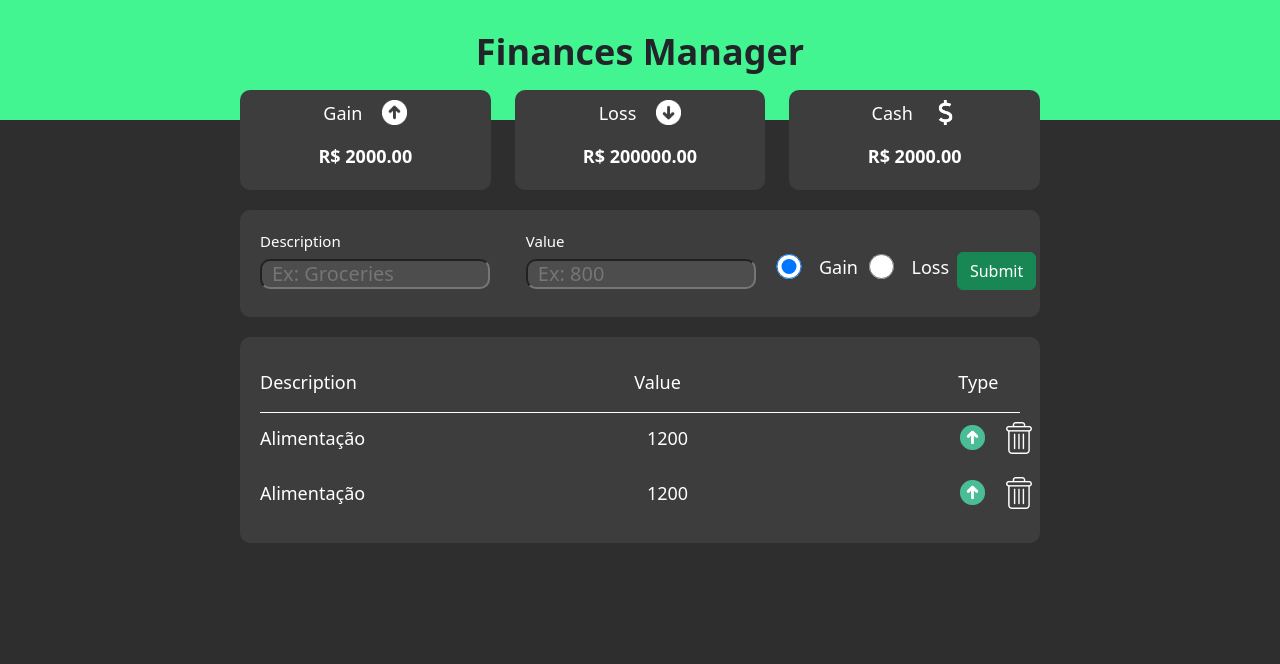
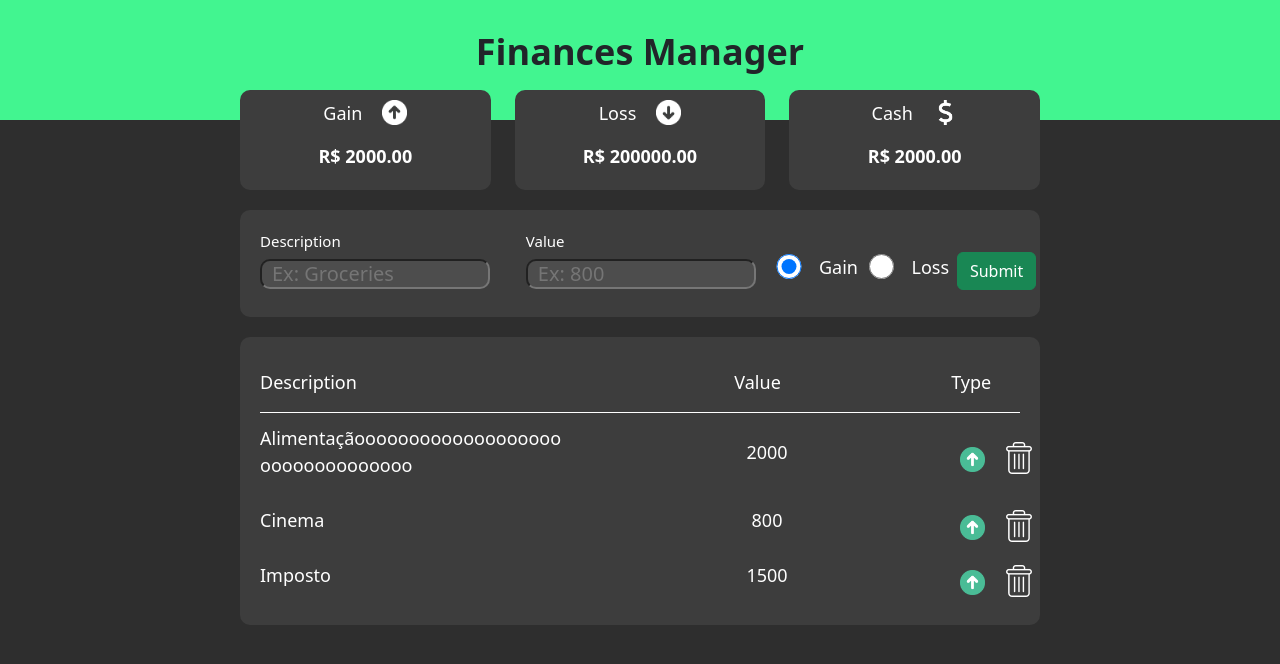
Before and after one commit to luisfelipe2104/Finances, a Next.js app: page / in a window 1280 px wide. Shown: the top 664 px of the page. Built offline with nearby package versions, Linux system fonts and the light colour scheme.

Commit message:
fixing tables

```diff
--- a/components/Finances/Finances.jsx
+++ b/components/Finances/Finances.jsx
@@ -1,8 +1,8 @@
 import React from "react";
 import Image from "next/image";
-import trash from '../../assets/trash-light.png'
-import entrie from '../../assets/entrie.png'
-import output from '../../assets/output.png'
+import trash from "../../assets/trash-light.png";
+import entrie from "../../assets/entrie.png";
+import output from "../../assets/output.png";
 import {
   Container,
   Header,
@@ -16,6 +16,26 @@ import Cards from "../Cards/Cards";
 import Inputs from "../Inputs/Inputs";
 
 export default function Finances() {
+  const data = [
+    {
+      id: 1,
+      description: "Alimentaçãooooooooooooooooooooooooooooooooo",
+      value: 2000,
+      profit: true,
+    },
+    {
+      id: 2,
+      description: "Cinema",
+      value: 800,
+      profit: false,
+    },
+    {
+      id: 3,
+      description: "Imposto",
+      value: 1500,
+      profit: true,
+    },
+  ];
   return (
     <Container>
       <Header>
@@ -26,56 +46,51 @@ export default function Finances() {
         <Inputs />
         <Table>
           <table style={{ width: "100%" }}>
-            <thead style={{borderBottom: '1px solid #fff'}}>
+            <thead style={{ borderBottom: "1px solid #fff" }}>
               <TableRow>
-                <th>
+                <th style={{width: '40%',}}>
                   <Text>Description</Text>
                 </th>
                 <th>
                   <Text>Value</Text>
                 </th>
                 <th>
-                  <Text style={{paddingRight: "1.2em"}}>Type</Text>
+                  <Text style={{ paddingRight: "1.6em" }}>Type</Text>
                 </th>
               </TableRow>
             </thead>
             <tbody>
-              <TableRow>
-                <td>
-                  <Text>Alimentação</Text>
+              {data.map((item, index) => {
+                return (
+                  <TableRow key={index}>
+                    <td style={{width: '40%', wordBreak: 'break-all' }}>
+                      <Text>{item.description}</Text>
                     </td>
                     <td>
-                  <Text>1200</Text>
+                      <Text>{item.value}</Text>
                     </td>
                     <td style={{ width: "50px", display: "flex", gap: "3px" }}>
                       <Image
                         src={entrie}
-                    style={{ marginLeft: "-20%", marginRight: "30%", height: "25px", width: "25px" }}
+                        style={{
+                          marginLeft: "-20%",
+                          marginRight: "30%",
+                          height: "25px",
+                          width: "25px",
+                        }}
                       />
                       <Image
                         src={trash}
-                    style={{ height: "32px", width: "32px", marginTop: '-3px' }}
+                        style={{
+                          height: "32px",
+                          width: "32px",
+                          marginTop: "-5px",
+                        }}
                       />
                     </td>
                   </TableRow>
-              <TableRow>
-                <td>
-                  <Text>Alimentação</Text>
-                </td>
-                <td>
-                  <Text>1200</Text>
-                </td>
-                <td style={{ width: "50px", display: "flex", gap: "3px" }}>
-                <Image
-                    src={entrie}
-                    style={{ marginLeft: "-20%", marginRight: "30%", height: "25px", width: "25px" }}
-                  />
-                  <Image
-                    src={trash}
-                    style={{ height: "32px", width: "32px", marginTop: '-3px' }}
-                  />
-                </td>
-              </TableRow>
+                );
+              })}
             </tbody>
           </table>
         </Table>
--- a/components/Finances/styles.js
+++ b/components/Finances/styles.js
@@ -59,6 +59,7 @@ export const TableRow = styled.tr `
     display: flex;
     justify-content: space-between;
     margin-top: 12px;
+    align-items: center;
 `
 
 export const ContainerInputs = styled.form `
```
Lines whose indentation alone changed are shown as unchanged.
